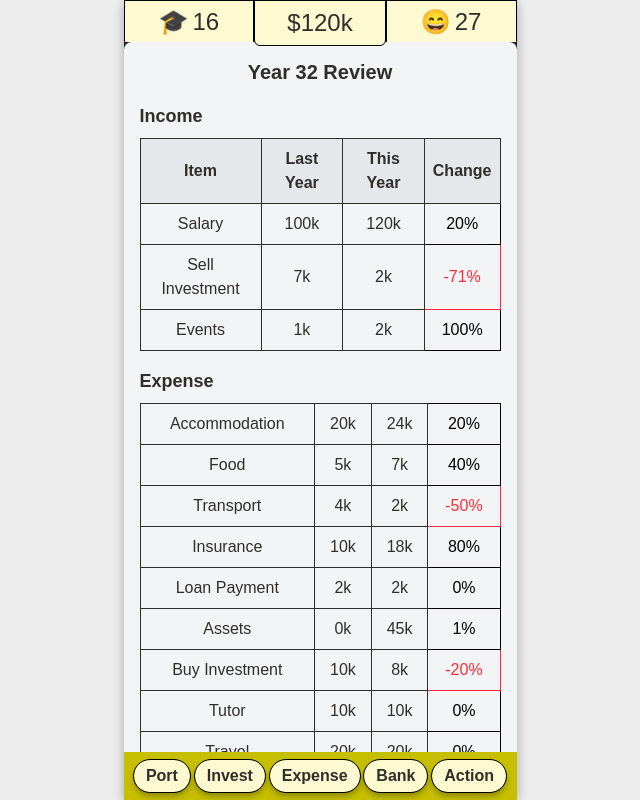
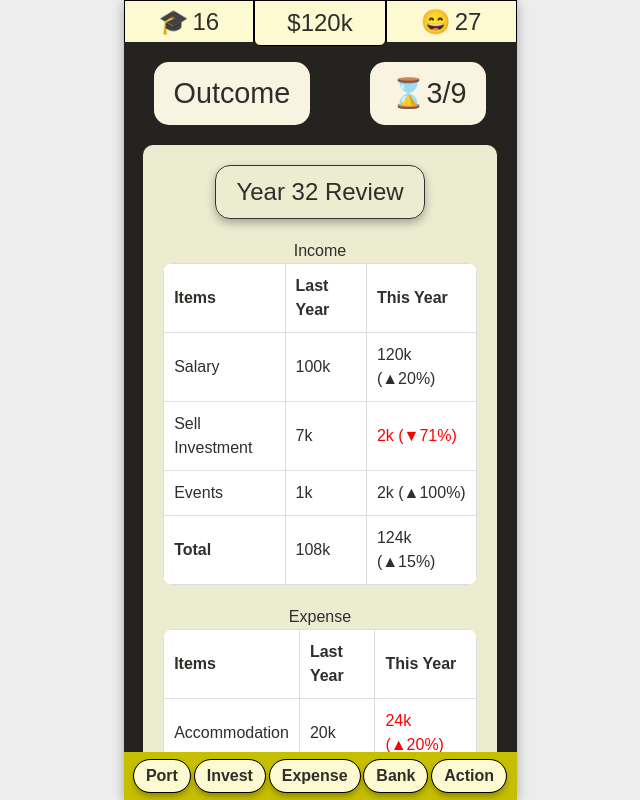
Before and after one commit to Yapkathon/hackathon-game, a Next.js app: page /outcome in a window 1280 px wide. Shown: the whole page, without its empty margins (320-960 px from the left). Built offline with nearby package versions, Linux system fonts and the light colour scheme; a web font is replaced by a local one.

Commit message:
Edit outcome page

```diff
--- /dev/null
+++ b/app/outcome/outcome.module.css
@@ -0,0 +1,85 @@
+.head {
+    display: flex;
+    justify-content: center;
+    margin-top: 20px;
+    margin-bottom: 20px;
+    width: 100%;
+  }
+
+  .topic {
+    background-color: #f8f4e1;
+    font-size: 1.8rem;
+    margin-top: 15px;
+    width:fit-content ;
+    padding: 10px 20px;
+    border-radius: 15px;
+    margin: auto;
+  }
+
+  .container {
+    display: flex;
+    flex-direction: column;
+    align-items: center;
+    background: #EBECD0;
+    padding: 20px;
+    border-radius: 10px;
+    box-shadow: 0 4px 10px rgba(0, 0, 0, 0.1);
+    width: 90%;
+    margin-left: auto;
+    margin-right: auto;
+  }
+
+  .title {
+    font-size: 24px;
+    margin-bottom: 20px;
+    padding: 8px 20px;
+    border-radius: 15px;
+    border: 1.5px solid #333;
+    box-shadow: 0 4px 10px rgba(0, 0, 0, 0.3);;
+  }
+
+  .section {
+    width: 100%;
+    margin-bottom: 20px;
+  }
+
+  .table {
+    width: 100%;
+    border-collapse: collapse;
+    background: white;
+    border-radius: 10px;
+    overflow: hidden;
+  }
+
+  .table th, .table td {
+    padding: 10px;
+    border: 1px solid #ddd;
+    text-align: left;
+  }
+
+  .positive {
+    color: green;
+  }
+
+  .negative {
+    color: red;
+  }
+
+  .new {
+    color: blue;
+  }
+
+  .continueButton {
+    background-color: #4caf50;
+    color: white;
+    padding: 10px 20px;
+    border: none;
+    border-radius: 5px;
+    font-size: 16px;
+    cursor: pointer;
+    transition: 0.3s;
+  }
+
+  .continueButton:hover {
+    background-color: #45a049;
+  }
--- a/app/outcome/page.tsx
+++ b/app/outcome/page.tsx
@@ -1,6 +1,7 @@
 "use client";
 
 import { useState } from "react";
+import styles from "./outcome.module.css";
 
 export default function YearReview() {
   const [year, setYear] = useState(32);
@@ -31,109 +32,80 @@ export default function YearReview() {
   ];
 
   return (
-    <div className="max-w-lg mx-auto p-4 bg-gray-100 rounded-lg shadow-md">
-      <h2 className="text-xl font-bold text-center">Year {year} Review</h2>
-      <div className="mt-4">
-        <h3 className="text-lg font-semibold">Income</h3>
-        <table className="w-full mt-2 border-collapse border border-gray-300">
+    <div>
+      <div className={styles.head}>
+            <div className={styles.topic}>Outcome</div>
+            <div className={styles.topic}>⌛️3/9</div>
+      </div>
+
+      <div className={styles.container}>
+        <h2 className={styles.title}>Year 32 Review</h2>
+
+        <div className={styles.section}>
+          <h1 className="text-center">Income</h1>
+          <table className={styles.table}>
             <thead>
-            <tr className="bg-gray-200">
-              <th className="border p-2">Item</th>
-              <th className="border p-2">Last Year</th>
-              <th className="border p-2">This Year</th>
-              <th className="border p-2">Change</th>
+              <tr>
+                <th>Items</th>
+                <th>Last Year</th>
+                <th>This Year</th>
               </tr>
             </thead>
             <tbody>
-            {income.map((row, index) => (
-              <tr key={index} className="text-center">
-                <td className="border p-2">{row.item}</td>
-                <td className="border p-2">{row.lastYear}k</td>
-                <td className="border p-2">{row.thisYear}k</td>
-                <td
-                  className={`border p-2 ${
-                    (row.lastYear == 0
-                      ? 1
-                      : Math.round(
-                          (100.0 * row.thisYear) / row.lastYear - 100
-                        )) < 0
-                      ? "text-red-500"
-                      : "text-black"
-                  }`}
-                >
-                  {row.lastYear == 0
-                    ? 1
-                    : Math.round((100.0 * row.thisYear) / row.lastYear - 100)}
-                  %
-                </td>
-              </tr>
-            ))}
+              <tr><td>Salary</td><td>100k</td><td>120k (▲20%)</td></tr>
+              <tr><td>Sell Investment</td><td>7k</td><td className={styles.negative}>2k (▼71%)</td></tr>
+              <tr><td>Events</td><td>1k</td><td>2k (▲100%)</td></tr>
+              <tr><td><strong>Total</strong></td><td>108k</td><td>124k (▲15%)</td></tr>
             </tbody>
           </table>
         </div>
-      <div className="mt-4">
-        <h3 className="text-lg font-semibold">Expense</h3>
-        <table className="w-full mt-2 border-collapse border border-gray-300">
+
+        <div className={styles.section}>
+          <h1 className="text-center">Expense</h1>
+          <table className={styles.table}>
+            <thead>
+              <tr>
+                <th>Items</th>
+                <th>Last Year</th>
+                <th>This Year</th>
+              </tr>
+            </thead>
             <tbody>
-            {expenses.map((row, index) => (
-              <tr key={index} className="text-center">
-                <td className="border p-2">{row.item}</td>
-                <td className="border p-2">{row.lastYear}k</td>
-                <td className="border p-2">{row.thisYear}k</td>
-                <td
-                  className={`border p-2 ${
-                    (row.lastYear == 0
-                      ? 1
-                      : Math.round(
-                          (100.0 * row.thisYear) / row.lastYear - 100
-                        )) < 0
-                      ? "text-red-500"
-                      : "text-black"
-                  }`}
-                >
-                  {row.lastYear == 0
-                    ? 1
-                    : Math.round((100.0 * row.thisYear) / row.lastYear - 100)}
-                  %
-                </td>
-              </tr>
-            ))}
+              <tr><td>Accommodation</td><td>20k</td><td className={styles.negative}>24k (▲20%)</td></tr>
+              <tr><td>Food</td><td>5k</td><td className={styles.negative}>7k (▲40%)</td></tr>
+              <tr><td>Transport</td><td>4k</td><td className={styles.positive}>2k (▼50%)</td></tr>
+              <tr><td>Insurance</td><td>10k</td><td className={styles.negative}>18k (▲80%)</td></tr>
+              <tr><td>Loan Payment</td><td>2k</td><td>2k</td></tr>
+              <tr><td>Assets</td><td>-</td><td className={styles.new}>45k (NEW)</td></tr>
+              <tr><td>Buy Investment</td><td>10k</td><td className={styles.positive}>8k (▼20%)</td></tr>
+              <tr><td>Travel</td><td>20k</td><td>10k</td></tr>
+              <tr><td>Events</td><td>3k</td><td className={styles.positive}>1k (▼67%)</td></tr>
+              <tr><td><strong>Total</strong></td><td>84k</td><td className={styles.negative}>109k (▲30%)</td></tr>
             </tbody>
           </table>
         </div>
-      <div className="mt-4">
-        <h3 className="text-lg font-semibold">Stats</h3>
-        <table className="w-full mt-2 border-collapse border border-gray-300">
+
+        <div className={styles.section}>
+          <h1 className="text-center">Stats</h1>
+          <table className={styles.table}>
+            <thead>
+              <tr>
+                <th>Items</th>
+                <th>Last Year</th>
+                <th>This Year</th>
+              </tr>
+            </thead>
             <tbody>
-            {stats.map((row, index) => (
-              <tr key={index} className="text-center">
-                <td className="border p-2">{row.item}</td>
-                <td className="border p-2">{row.lastYear}</td>
-                <td className="border p-2">{row.thisYear}</td>
-                <td
-                  className={`border p-2 ${
-                    (row.lastYear == 0
-                      ? 1
-                      : Math.round(
-                          (100.0 * row.thisYear) / row.lastYear - 100
-                        )) < 0
-                      ? "text-red-500"
-                      : "text-black"
-                  }`}
-                >
-                  {row.lastYear == 0
-                    ? 1
-                    : Math.round((100.0 * row.thisYear) / row.lastYear - 100)}
-                  %
-                </td>
-              </tr>
-            ))}
+              <tr><td>Net Worth</td><td>120k</td><td>135k (▲13%)</td></tr>
+              <tr><td>Knowledge</td><td>16</td><td>18 (▲13%)</td></tr>
+              <tr><td>Happiness</td><td>27</td><td>35 (▲30%)</td></tr>
+              <tr><td>Occupation</td><td>Software Engineer</td><td>Entrepreneur</td></tr>
             </tbody>
           </table>
         </div>
-      <button className="mt-4 w-full bg-green-500 text-white py-2 rounded-lg hover:bg-green-600">
-        Continue
-      </button>
+
+        <button className={styles.continueButton}>Continue</button>
+      </div>
     </div>
   );
 }
```
Lines whose indentation alone changed are shown as unchanged.
